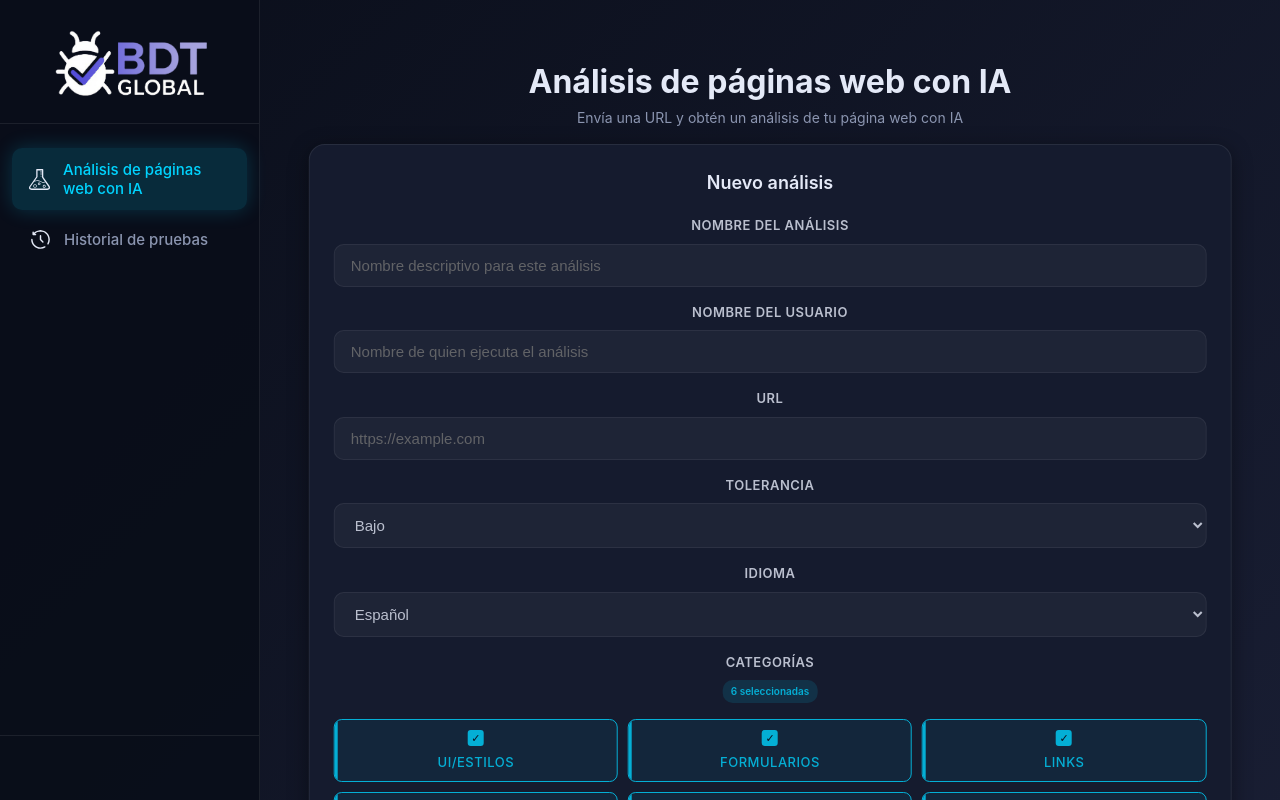
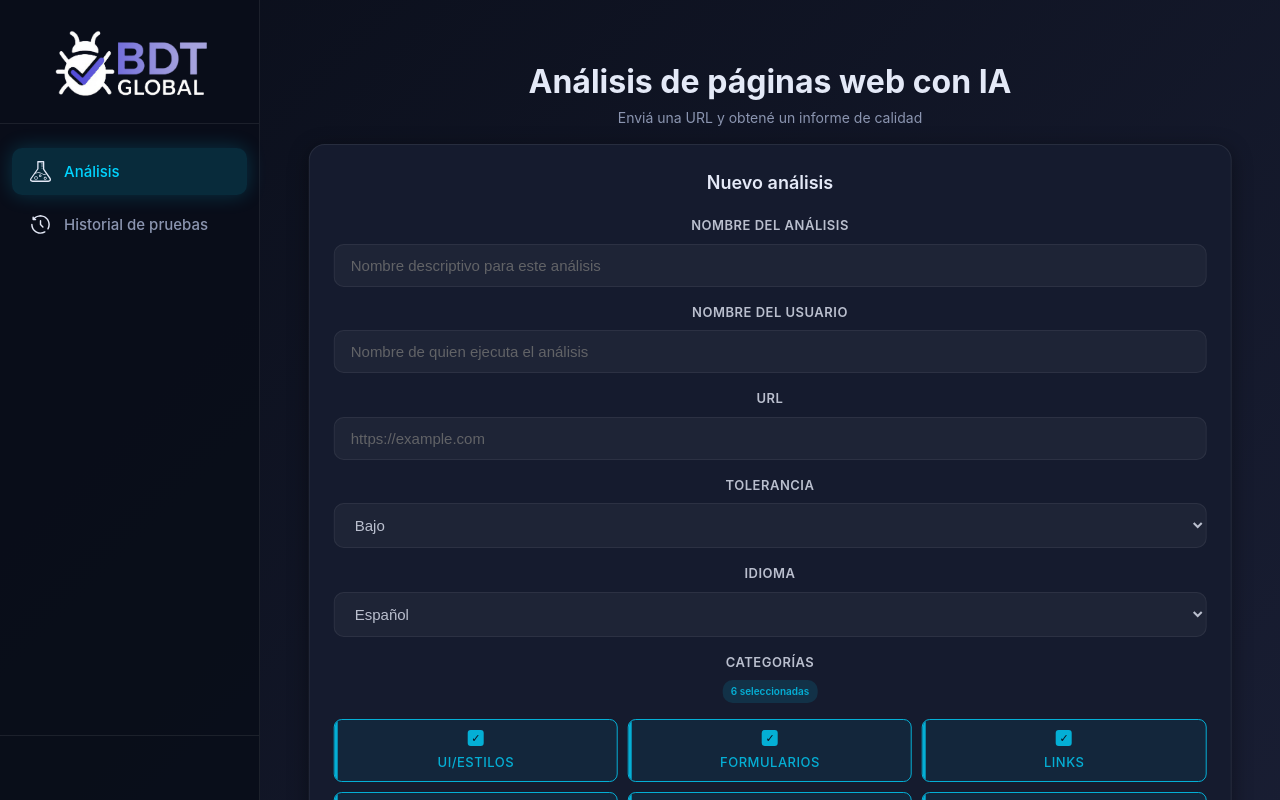
Before and after one commit to martindglaser/PF-Frontend, a React (Vite) app: page / in a window 1280 px wide. Shown: the top 800 px of the page. Built offline with nearby package versions, Linux system fonts and the light colour scheme.

Commit message:
corrección de textos

```diff
--- a/src/components/Sidebar.jsx
+++ b/src/components/Sidebar.jsx
@@ -22,7 +22,7 @@ export default function Sidebar({ activeView, setActiveView }) {
           onClick={() => setActiveView('analysis')}
         >
           <span className="nav-icon"><img style={iconStyle} src={analysisImage} alt="Analysis" /></span>
-          {t('app.title')}
+          {t('app.analysisMenu')}
         </button>
 
         <button
--- a/src/i18n/en.js
+++ b/src/i18n/en.js
@@ -2,6 +2,7 @@ const en = {
   app: {
     title: 'AI Webpage Analysis',
     subtitle: 'Submit a URL and get an AI-powered analysis of your webpage',
+    analysisMenu: 'Analysis',
     newAnalysis: 'New Analysis',
     cachedRequests: 'Cached Requests',
     clearCache: 'Clear cache',
--- a/src/i18n/es.js
+++ b/src/i18n/es.js
@@ -1,7 +1,8 @@
 const es = {
     app: {
     title: 'Análisis de páginas web con IA',
-    subtitle: 'Envía una URL y obtén un análisis de tu página web con IA',
+    subtitle: 'Enviá una URL y obtené un informe de calidad',
+    analysisMenu: 'Análisis',
     newAnalysis: 'Nuevo análisis',
     cachedRequests: 'Solicitudes en caché',
     clearCache: 'Limpiar caché',
```
